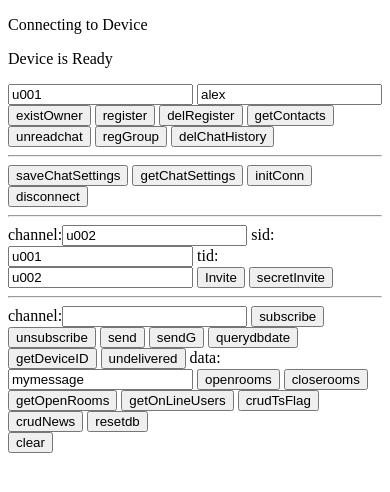
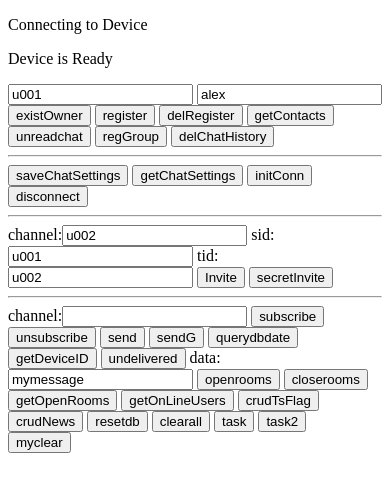
Before and after one commit to xhsiung/wechat2, a plain HTML site: page index.html in a window 390 px wide. Drawn offline with nearby package versions, Linux system fonts and the light colour scheme; some packages are replaced by stand-ins of ours.

Commit message:
add clear function

```diff
--- a/index.html
+++ b/index.html
@@ -60,9 +60,12 @@ data:<input type="text" id="xmsg"  value="mymessage">
 <button type="button" onclick="crudTsFlag()" >crudTsFlag</button>
 <button type="button" onclick="crudNews()" >crudNews</button>
 <button type="button" onclick="resetdb()" >resetdb</button>
+<button type="button" onclick="clearall()" >clearall</button>
+<button type="button" onclick="task()" >task</button>
+<button type="button" onclick="task2()" >task2</button>
 <BR>
 
-<button type="button" onclick="javascript:$('#message').empty()" >clear</button>
+<button type="button" onclick="javascript:$('#message').empty()" >myclear</button>
 
 
 <div id="message"></div>
@@ -118,7 +121,7 @@ data:<input type="text" id="xmsg"  value="mymessage">
 
    //save
    function saveChatSettings(){
-        var conf = { serverip: "serverip",
+        var conf = { serverip: "server",
                     port: 3002,
                     notifyTarget: "tw.com.bais.wechat.MainActivity",
                     notifyTicker: "message",
@@ -335,9 +338,9 @@ data:<input type="text" id="xmsg"  value="mymessage">
    function undelivered(){
         wechat.undelivered( function(obj){
              for (var i=0 ; i< obj.data.length ; i++){
-	 //var pack = { cid: obj.data[i].cid  ,device:"desktop|mobile", channel: obj.data[i].channel,sid: obj.data[i].sid ,tid: obj.data[i].tid , action:"send",  category:"user" ,data: obj.data[i].data };
-         //wechat.send( pack );
-                 console.log(  obj );
+                //var pack = { cid: obj.data[i].cid  ,device:"desktop|mobile", channel: obj.data[i].channel,sid: obj.data[i].sid ,tid: obj.data[i].tid , action:"send",  category:"user" ,data: obj.data[i].data };
+                //wechat.send( pack );
+                console.log(  obj );
              }
         });
    }
@@ -413,6 +416,12 @@ data:<input type="text" id="xmsg"  value="mymessage">
         });
    }
 
+   //clear
+   function clearall(){
+        alert("clear");
+        wechat.clear();
+   }
+
    //onlines
    function getOnLineUsers(){
        var users = [] ;
@@ -466,6 +475,65 @@ data:<input type="text" id="xmsg"  value="mymessage">
    }
 
 
+   //task
+   function task(){
+       //corps: -1 mobile_owner , action:"insert|update|delete|delallExcOwner"
+
+       clearall();
+
+       for (var i=1 ; i < 10 ; i++){
+            var obj = { action:"insert" , m_id: "g"+i, isgroup:1 , custom_name:"My家族"+i , created_time:"1479959062601" ,updated_time:"1479959062600"};
+            wechat.register( obj , function(){
+                alert("error");
+            });
+       }
+
+       //user
+       for (var i=1 ; i < 50 ; i++){
+            var obj = { action: "insert" ,m_id: "u"+i, custom_name:"auser"+i ,  created_time:"1479959062501",updated_time:"1479959062500" } ;
+            wechat.register( obj , function(){
+                alert("error");
+            });
+       }
+
+       var obj = { action: "insert" ,m_id: "u0", custom_name:"auser0",corps: -1 ,  created_time:"1479959062501",updated_time:"1479959062500" } ;
+       wechat.register( obj , function(){
+            alert("error");
+       });
+
+       initConn();
+   }
+
+
+   //task
+   function task2(){
+       //corps: -1 mobile_owner , action:"insert|update|delete|delallExcOwner"
+
+       clearall();
+
+       for (var i=100 ; i < 110 ; i++){
+            var obj = { action:"insert" , m_id: "g"+i, isgroup:1 , custom_name:"My家族"+i , created_time:"1479959062601" ,updated_time:"1479959062600"};
+            wechat.register( obj , function(){
+                alert("error");
+            });
+       }
+
+       //user
+       for (var i=101 ; i < 150 ; i++){
+            var obj = { action: "insert" ,m_id: "u"+i, custom_name:"auser"+i ,  created_time:"1479959062501",updated_time:"1479959062500" } ;
+            wechat.register( obj , function(){
+                alert("error");
+            });
+       }
+
+       var obj = { action: "insert" ,m_id: "u100", custom_name:"auser100",corps: -1, created_time:"1479959062501",updated_time:"1479959062500" } ;
+       wechat.register( obj , function(){
+            alert("error");
+       });
+
+       initConn();
+   }
+
 </script>
 
 </body>
--- a/plugin.xml
+++ b/plugin.xml
@@ -55,7 +55,7 @@
 	<source-file src="libs/socket.io-client-0.7.0.jar" target-dir="libs" />
 	<source-file src="libs/httpclient-4.3.6.jar" target-dir="libs" />
 	<source-file src="libs/android-async-http-1.4.9.jar" target-dir="libs" />
-	<source-file src="libs/ebus-3.0.55.jar" target-dir="libs" />
+	<source-file src="libs/ebus-3.0.56.jar" target-dir="libs" />
 	<!-- <hook type="after_plugin_install" src="scripts/afterBuild.js" /> -->
     </platform>
 
```
Also changed, not shown: www/index.html (+73 -5 lines), www/wechat.js (+11 -1 lines), README.md, 2 other files.
